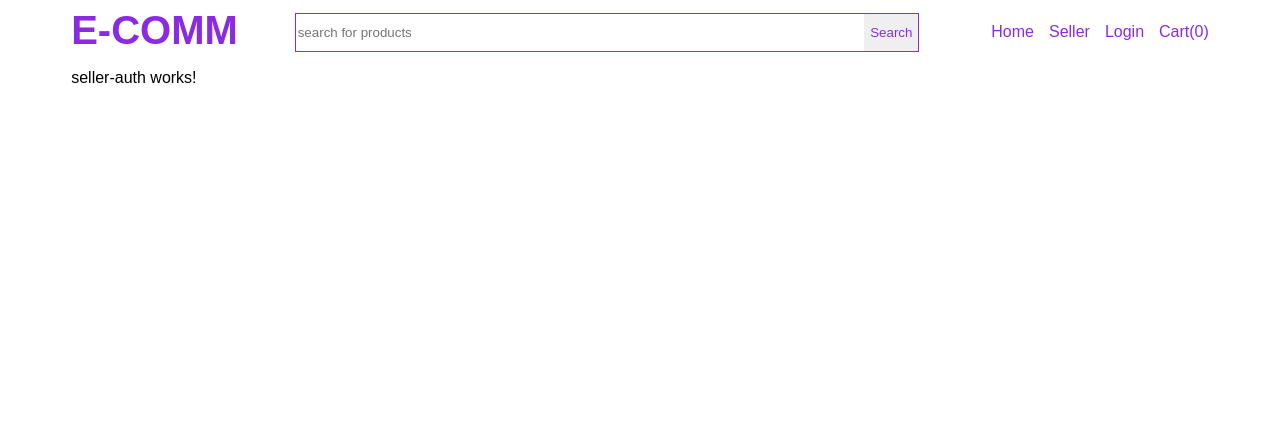
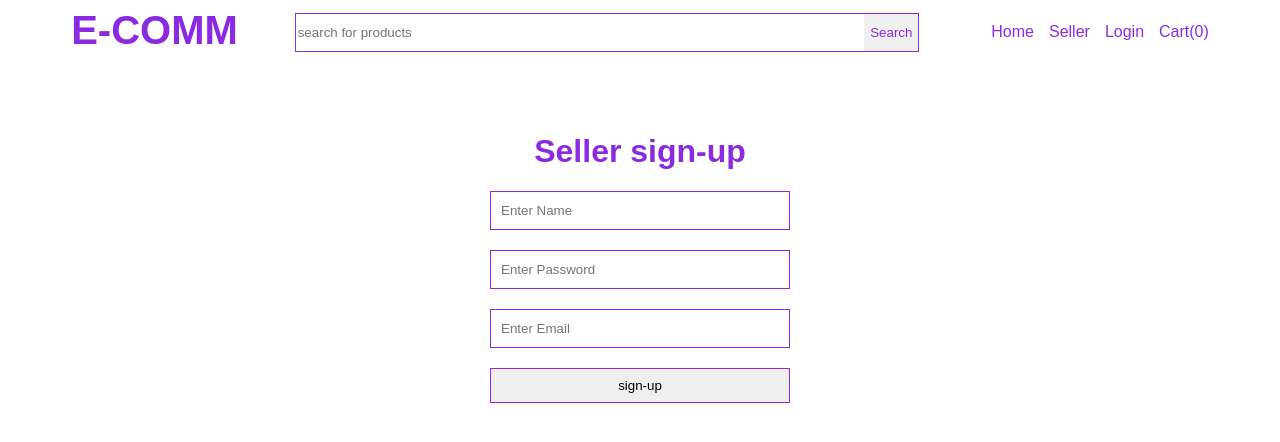
Before and after one commit to tvavinash10/ecomm-project, an Angular app: page /seller-auth in a window 1280 px wide. Shown: the top 442 px of the page. Built offline with nearby package versions, Linux system fonts and the light colour scheme.

Commit message:
sign-up form for seller

```diff
--- a/src/app/app.module.ts
+++ b/src/app/app.module.ts
@@ -1,4 +1,5 @@
 import { NgModule } from '@angular/core';
+import { FormsModule } from '@angular/forms';
 import { BrowserModule } from '@angular/platform-browser';
 
 import { AppRoutingModule } from './app-routing.module';
@@ -16,7 +17,8 @@ import { SellerAuthComponent } from './seller-auth/seller-auth.component';
   ],
   imports: [
     BrowserModule,
-    AppRoutingModule
+    AppRoutingModule,
+    FormsModule
   ],
   providers: [],
   bootstrap: [AppComponent]
--- a/src/app/seller-auth/seller-auth.component.css
+++ b/src/app/seller-auth/seller-auth.component.css
@@ -0,0 +1,6 @@
+.sign-up {
+    text-align: center;
+    margin-bottom: 50px;
+    margin-top: 80px;
+    color: blueviolet;
+}
--- a/src/app/seller-auth/seller-auth.component.html
+++ b/src/app/seller-auth/seller-auth.component.html
@@ -1 +1,11 @@
-<p>seller-auth works!</p>
+<div class="seller-auth">
+    <div class="sign-up">
+        <h1>Seller sign-up</h1>
+        <form #sellerSignUp="ngForm" (ngSubmit)= signUp(sellerSignUp) class="common-form">
+            <input class="form-input" type="text" ngModel name="name" placeholder="Enter Name">
+            <input class="form-input" type="password" ngModel name="password" placeholder="Enter Password">
+            <input class="form-input" type="text" ngModel name="email" placeholder="Enter Email">
+            <button class="form-button">sign-up</button>
+        </form>
+    </div>
+</div>
--- a/src/app/seller-auth/seller-auth.component.ts
+++ b/src/app/seller-auth/seller-auth.component.ts
@@ -12,4 +12,7 @@ export class SellerAuthComponent implements OnInit {
   ngOnInit(): void {
   }
 
+  signUp(data:object):void{
+    console.warn(data)
+  }
 }
--- a/src/styles.css
+++ b/src/styles.css
@@ -6,3 +6,26 @@ body {
     margin-left: 5%;
     margin-right: 5%;
 }
+
+.common-form {
+    text-align: center;
+    display: flex;
+    margin:auto;
+    flex-direction: column;
+    width: 300px;
+}
+
+.form-input {
+    height: 35px;
+    margin-bottom: 20px;
+    padding-left: 10px;
+    border: 1px solid blueviolet;
+    color: blueviolet;
+}
+
+.form-button {
+    height: 35px;
+    border: 1px solid blueviolet;
+    cursor: pointer;
+
+}
```
